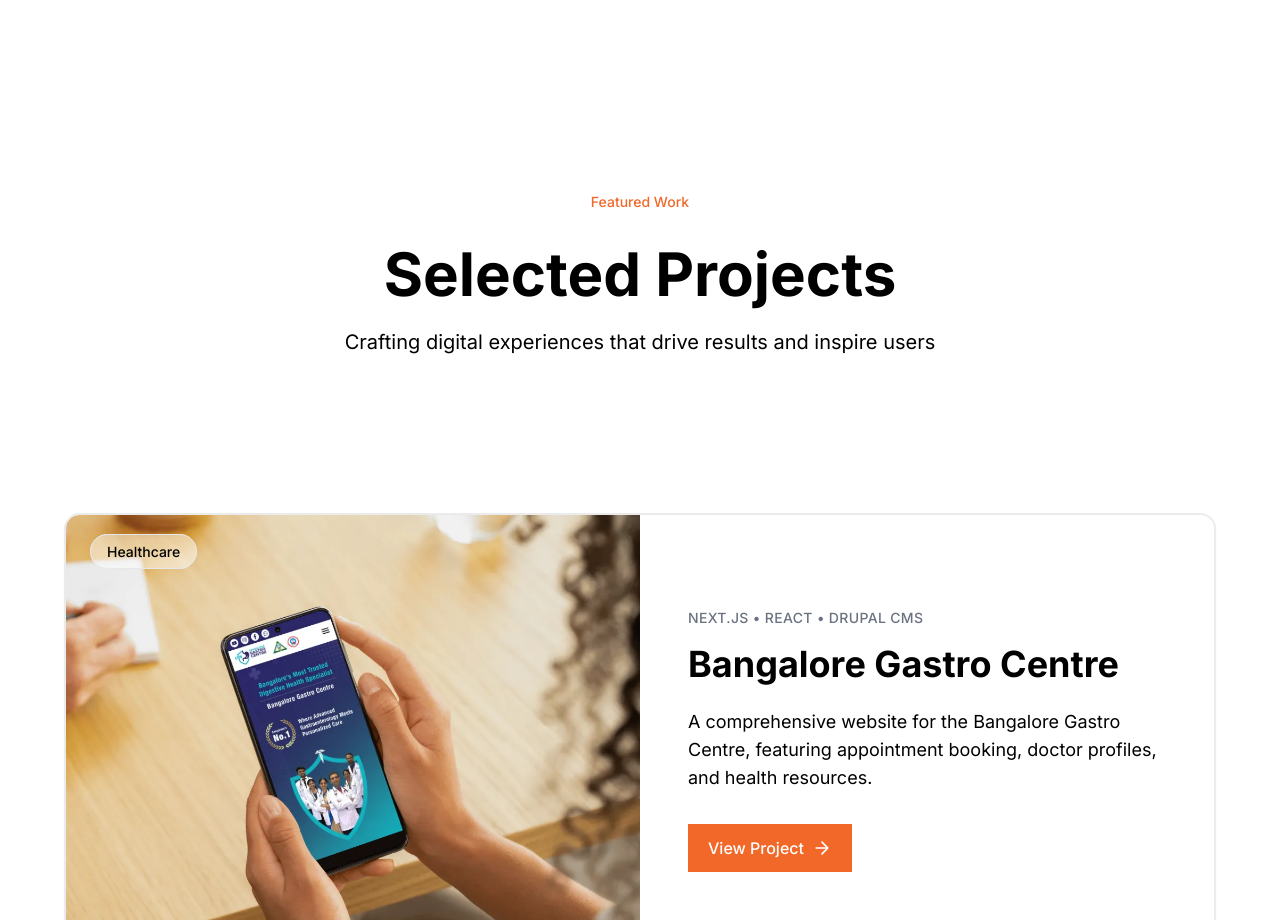
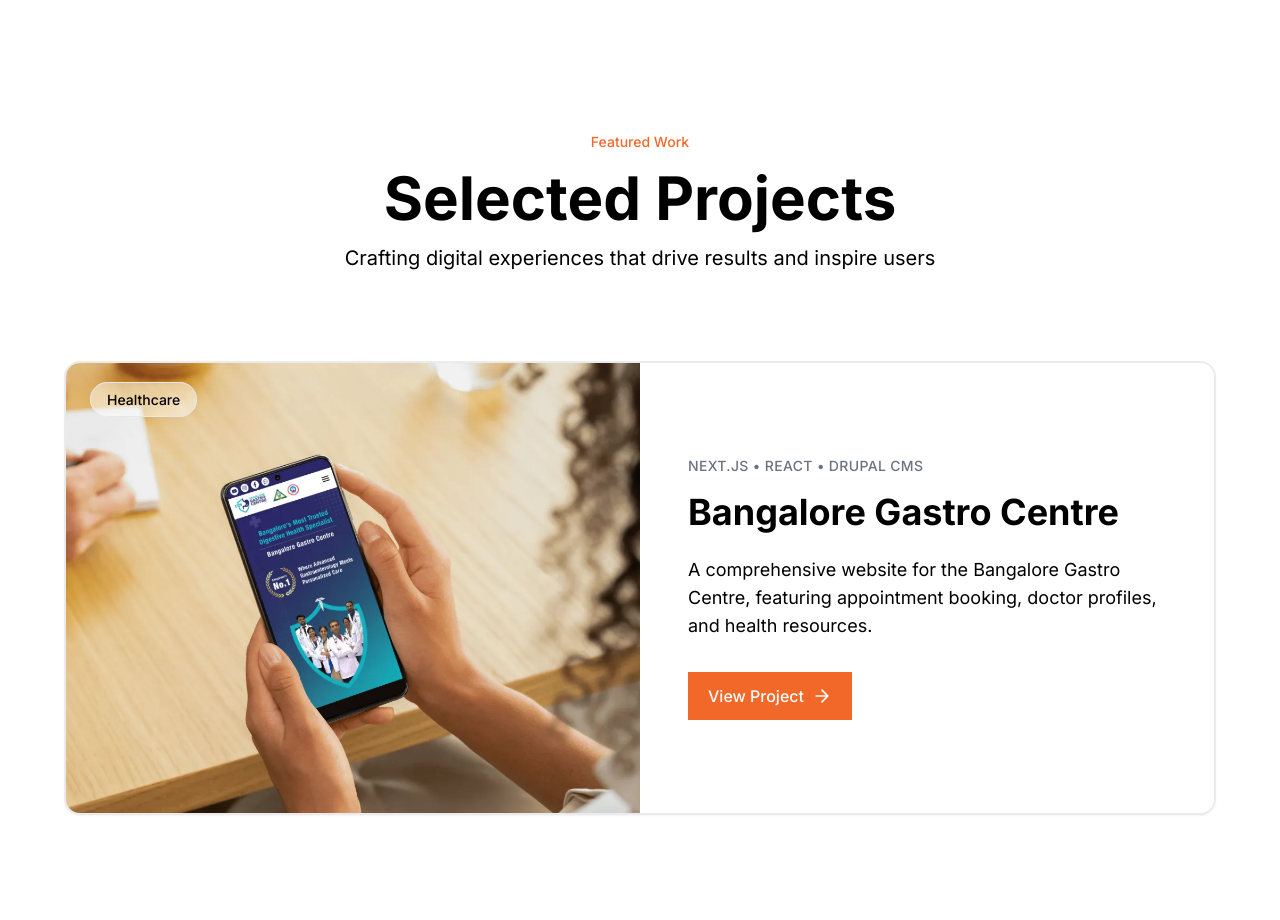
Before and after one commit to pavankumar-ts/my-portfolio, a Next.js app: page /campaign/web-dev in a window 1280 px wide. Shown: the part 2120-3040 px from the top of the page. Built offline with nearby package versions, Linux system fonts and the light colour scheme.

Commit message:
campaign service section

```diff
--- a/src/components/campaign/webDev/ProjectsSection.jsx
+++ b/src/components/campaign/webDev/ProjectsSection.jsx
@@ -68,11 +68,11 @@
     return (
         <div className="relative bg-bgColor">
             {/* Header */}
-            <div className="mx-auto px-4 sm:px-6 lg:px-8 py-12 lg:py-16 text-center">
-                <div className="inline-block px-4 py-2 bg-logoColor/10 text-logoColor text-sm font-medium rounded-full mb-6">
+            <div className="mx-auto px-4 sm:px-6 lg:px-8 py-12 lg:py-1 mb-0 md:mb-8 text-center">
+                <div className="inline-block px-4 py-2 bg-logoColor/10 text-logoColor text-sm font-medium rounded-full mb-2">
                     Featured Work
                 </div>
-                <h2 className="text-4xl sm:text-5xl lg:text-6xl font-bold mb-6 text-textColor">
+                <h2 className="text-4xl sm:text-5xl lg:text-6xl font-bold mb-4 text-textColor">
                     Selected Projects
                 </h2>
                 <p className="text-lg sm:text-xl text-textColor/70 max-w-2xl mx-auto leading-relaxed">
@@ -85,7 +85,7 @@
                 {projects.map((project, index) => (
                     <div
                         key={project.id}
-                        className="sticky h-[100vh] flex items-center justify-center px-4 sm:px-6 lg:px-8"
+                        className="sticky h-[90vh] flex items-center justify-center px-4 sm:px-6 lg:px-8"
                         style={{
                             zIndex: index + 1,
                             top: `${index * 20}px`, // Each card is offset by 30px from the previous
```
